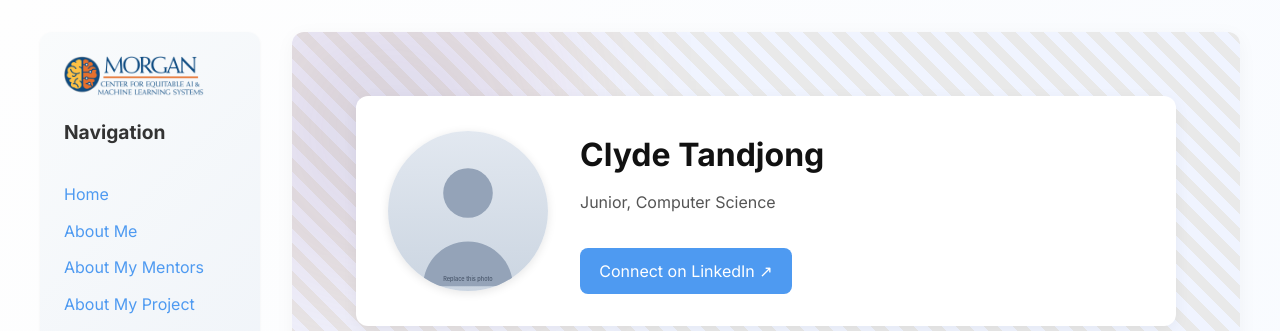
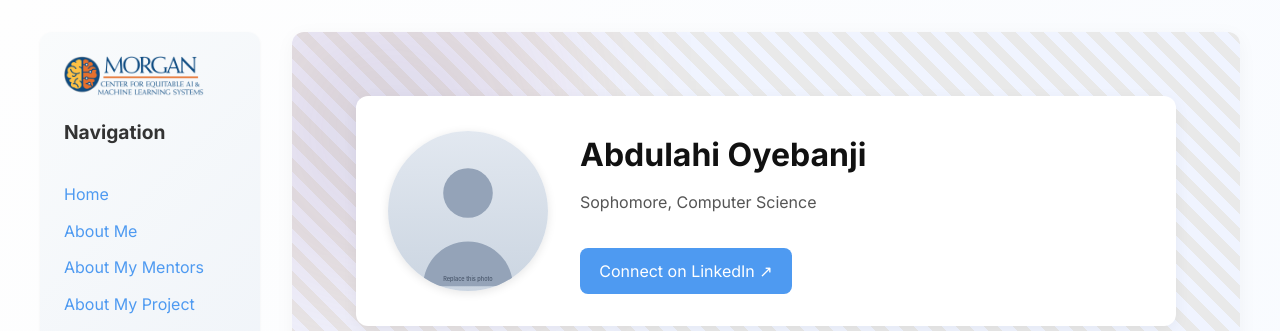
Before and after one commit to abdulahi-banji/abdulahi-banjiceamls26.github.io, a Jekyll site: the page built from pages/about-me.md, in a window 1280 px wide. Shown: the top 331 px of the page. Built offline with Jekyll 4.4.1, drawn with Linux system fonts in a browser that asks for light colours.

Commit message:
Change name and role in about-me.md
Updated personal information on the about me page.

```diff
--- a/pages/about-me.md
+++ b/pages/about-me.md
@@ -4,10 +4,10 @@ title: About Me
 permalink: /about-me.html
 
 about:
-  name: Clyde Tandjong
-  role: Junior, Computer Science
+  name: Abdulahi Oyebanji
+  role: Sophomore, Computer Science
   image: /assets/images/profile.svg
-  linkedin: https://www.linkedin.com/in/example
+  linkedin: https://www.linkedin.com/in/abdulahi-oyebanji/
   bio: |
     Hi! I'm Clyde, a Computer Science student in the CEAMLS SAIRI Summer Research program.
 
```
